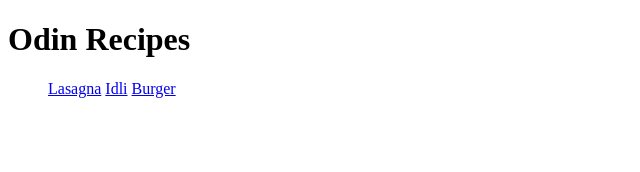
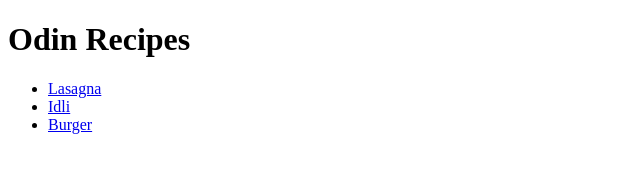
Before and after one commit to SmithinJRaj/odin-recipes, a plain HTML site: page index.html in a window 1280 px wide. Shown: the whole page, without its empty margins (0-640 px from the left). Drawn offline with Linux system fonts and the light colour scheme.

Commit message:
made the links a list

```diff
--- a/index.html
+++ b/index.html
@@ -8,9 +8,9 @@
 <body>
     <h1>Odin Recipes</h1>
     <ul>
-        <a href="./recipes/lasagna.html">Lasagna</a>
-        <a href="./recipes/idli.html">Idli</a>
-        <a href="./recipes/burger.html">Burger</a>
+        <li><a href="./recipes/lasagna.html">Lasagna</a></li>
+        <li><a href="./recipes/idli.html">Idli</a></li>
+        <li><a href="./recipes/burger.html">Burger</a></li>
     </ul>
 </body>
 </html>
```
